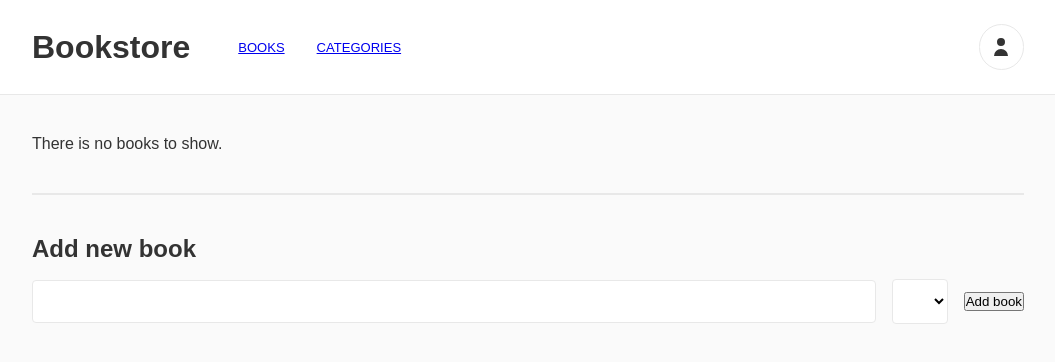
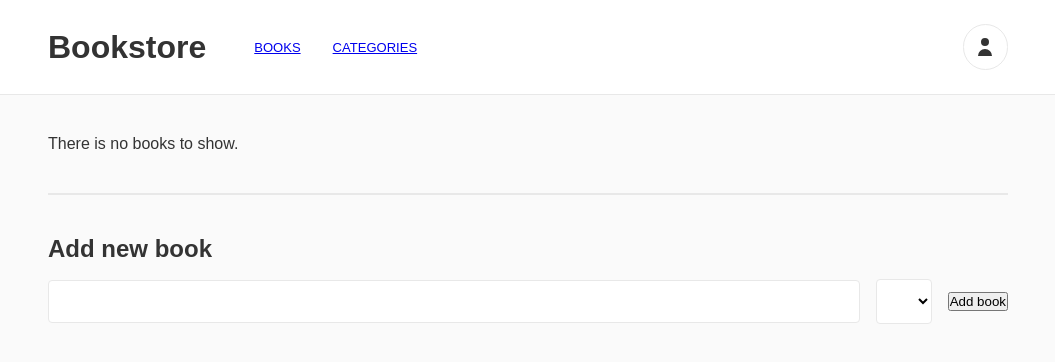
Before and after one commit to ahangarha/MV-Bookstore, a React (Create React App) app: page / in a window 1280 px wide. Shown: the top 362 px of the page, without its empty margins (112-1167 px from the left). Built offline with nearby package versions, Linux system fonts and the light colour scheme.

Commit message:
add side padding for container class

```diff
--- a/src/index.css
+++ b/src/index.css
@@ -22,6 +22,7 @@ hr {
   width: 100%;
   max-width: 992px;
   margin-inline: auto;
+  padding-inline: 1rem;
 }
 
 .w-6 {
```
